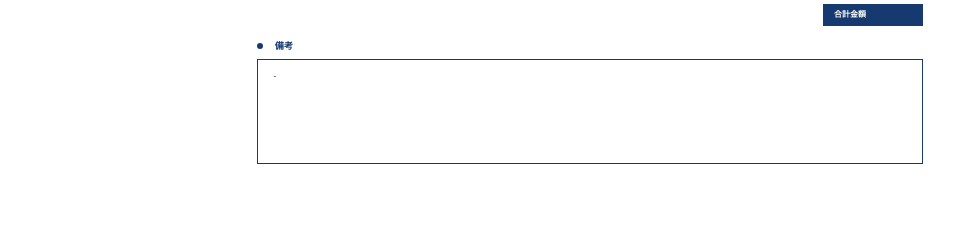
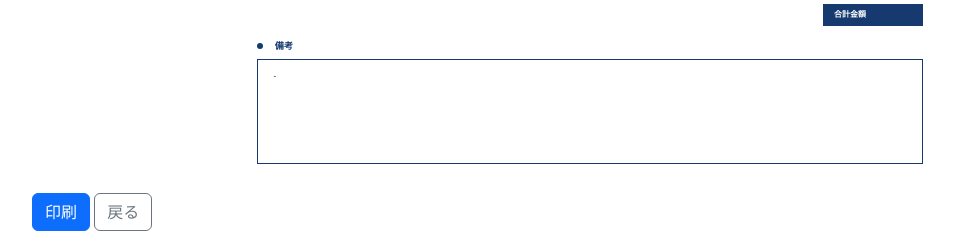
Before and after one commit to masazumi-kondo/S-CART-QUOTATION, a Python web app: template app/templates/quotation_print.html in a window 1280 px wide. Shown: the part 827-1058 px from the top of the page, without its empty margins (50-1004 px from the left). Before the commit the page ends 991 px from the top, so only its background shows below. Run offline with Jinja, Linux system fonts and the light colour scheme; the template is opened without the code that fills it, so the values that code supplies are empty.

Commit message:
Fix: Restore print button display
- .navbar, footer, .quotation-actions の常時非表示を修正
- .navbar, footer のみ常時非表示に変更
- .quotation-actions は @media print 時のみ非表示に変更
- Web画面で印刷・戻るボタンが正常に表示される

Issue: 印刷ボタンが常に非表示になっていた問題を解決

```diff
--- a/app/templates/quotation_print.html
+++ b/app/templates/quotation_print.html
@@ -9,7 +9,7 @@
         width: 100%;
         height: 100%;
     }
-    .navbar, footer, .quotation-actions {
+    .navbar, footer {
         display: none !important;
     }
     .quotation-sheet {
```
